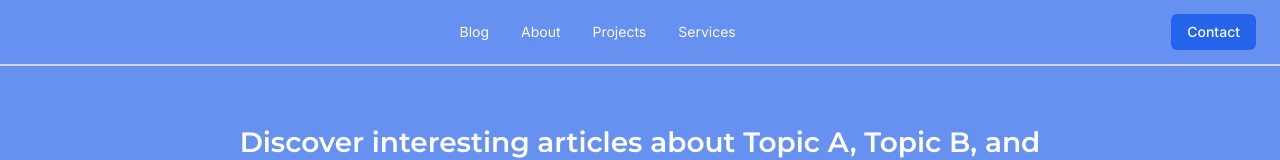
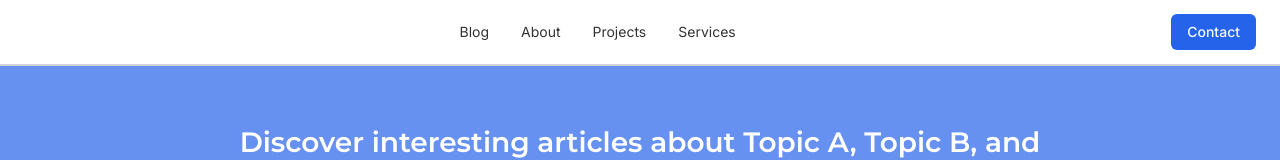
Before and after one commit to HameezExE/md-blog, a Next.js app: page / in a window 1280 px wide. Shown: the top 160 px of the page. Built offline with nearby package versions, Linux system fonts and the light colour scheme.

Commit message:
Minor fix

```diff
--- a/src/components/Header.tsx
+++ b/src/components/Header.tsx
@@ -8,7 +8,7 @@ export default function Header() {
     { name: "Services", href: "/services" },
   ];
   return (
-    <header className="border-b-2 border-gray-300 text-foreground-dark bg-opacity-70 bg-primary">
+    <header className="border-b-2 border-gray-300 text-foreground-light bg-primary-light">
       <div className="flex justify-between min-h-16 items-center mx-auto max-w-screen-xl px-4 sm:px-6 lg:px-6 xl:px-6 ">
         <Link href={"/"} className="font-heading font-semibold text-lg">
           {process.env.NAME}
```
